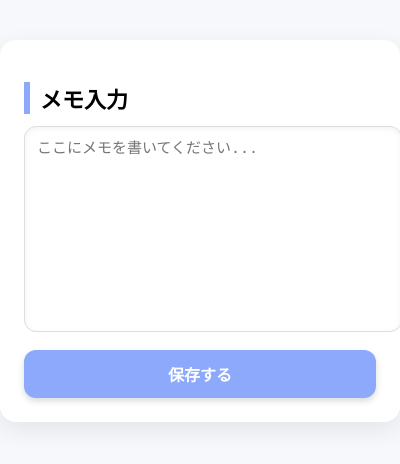
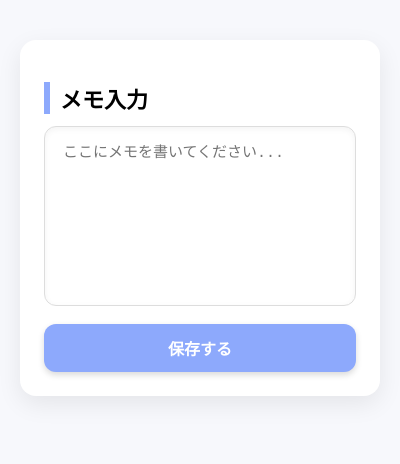
Before and after one commit to foxtrot0304/gaba-simple-memo, an Electron app: page index.html in a window 400 px wide. Drawn offline with Linux system fonts and the light colour scheme.

Commit message:
Add css.

```diff
--- a/index.html
+++ b/index.html
@@ -6,7 +6,7 @@
   <style>
     body {
       margin: 0;
-      padding: 0;
+      padding: 0 20px;
       background: #f7f8fc;
       font-family: "Helvetica Neue", Arial, sans-serif;
       display: flex;
@@ -18,7 +18,7 @@
     /* メインカード */
     .container {
       margin-top: 40px;
-      width: 360px;
+      width: 320px;
       background: #ffffff;
       border-radius: 16px;
       padding: 24px;
@@ -44,12 +44,14 @@
       height: 180px;
       border: 1px solid #ddd;
       border-radius: 12px;
-      padding: 12px;
+      padding: 16px 18px;
       resize: none;
       font-size: 15px;
       line-height: 1.5;
       box-shadow: inset 0 2px 6px rgba(0,0,0,0.05);
       transition: border 0.2s, box-shadow 0.2s;
+
+      box-sizing: border-box;
     }
 
     textarea:focus {
```
